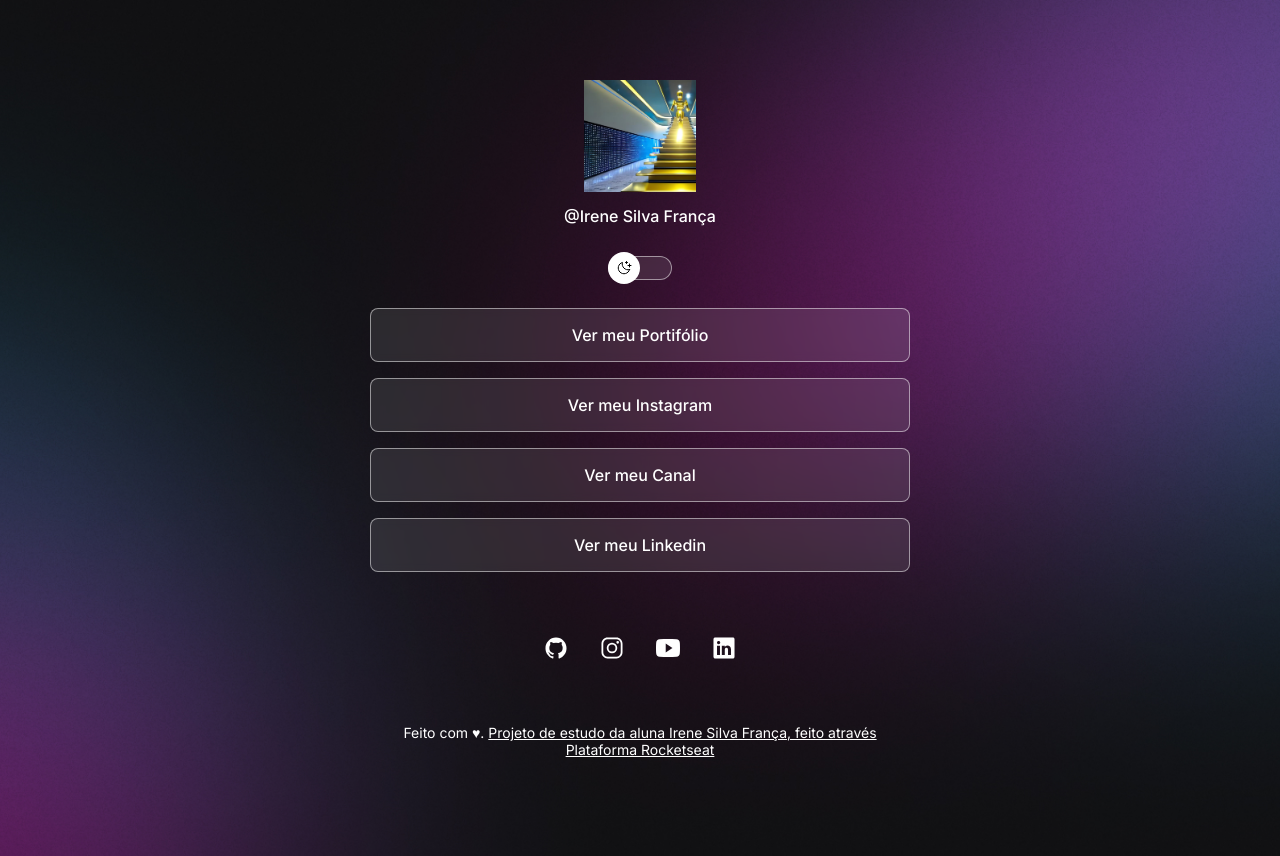
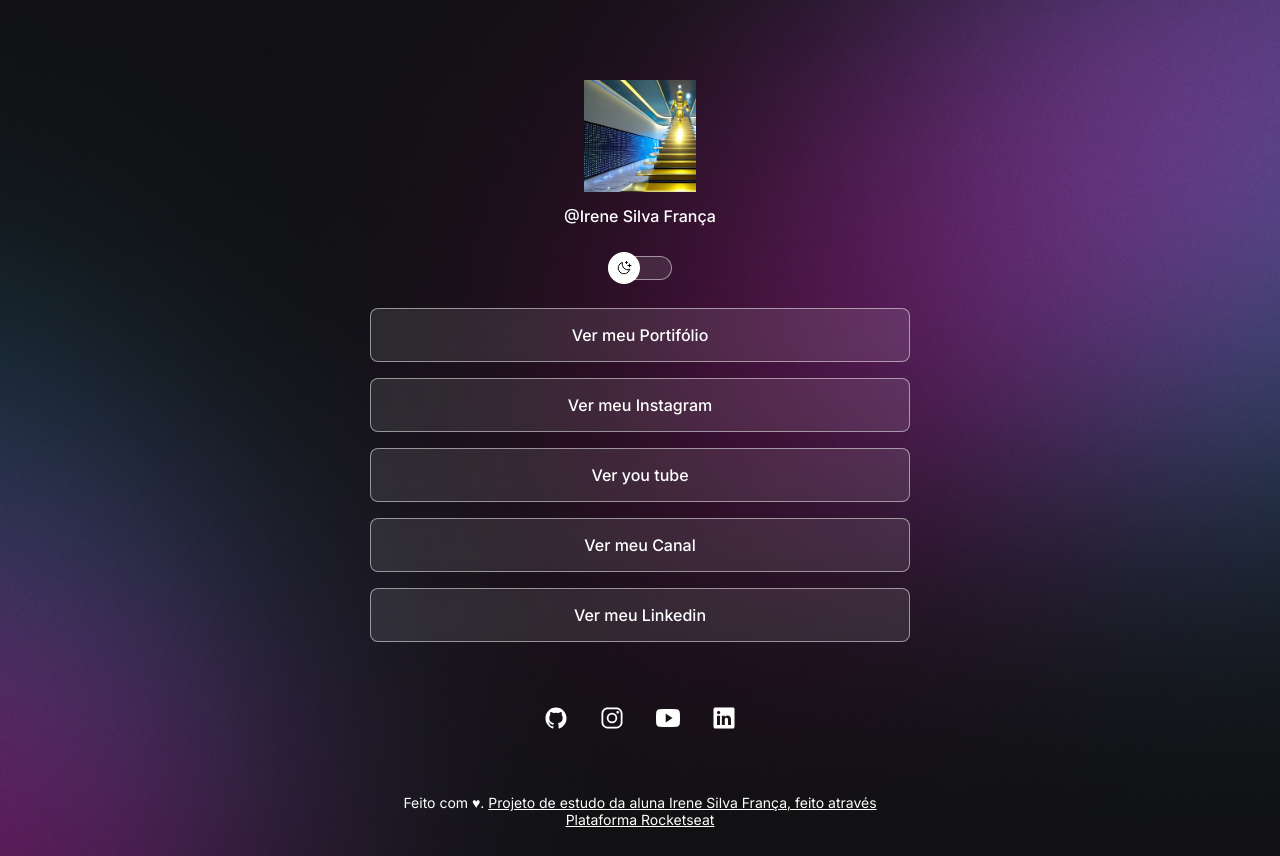
Before and after one commit to issf69/Projeto-Dev-Links, a plain HTML site: page index.html in a window 1280 px wide. Drawn offline with nearby package versions, Linux system fonts and the light colour scheme.

Commit message:
Update index.html

```diff
--- a/index.html
+++ b/index.html
@@ -30,6 +30,9 @@
             </li>
             <li>
                 <a href="https://www.instagram.com/eterno____aprendiz/">Ver meu Instagram </a>
+            </li>
+              <li>
+                <a href="https://www.youtube.com/channel/UCXXNb9L0-8eIrAjWM0QrPwQ">Ver you tube </a>
             </li>
             <li>
                 <a href="https://www.youtube.com/channel/UCXXNb9L0-8eIrAjWM0QrPwQ"_blank">Ver meu Canal</a>
```
